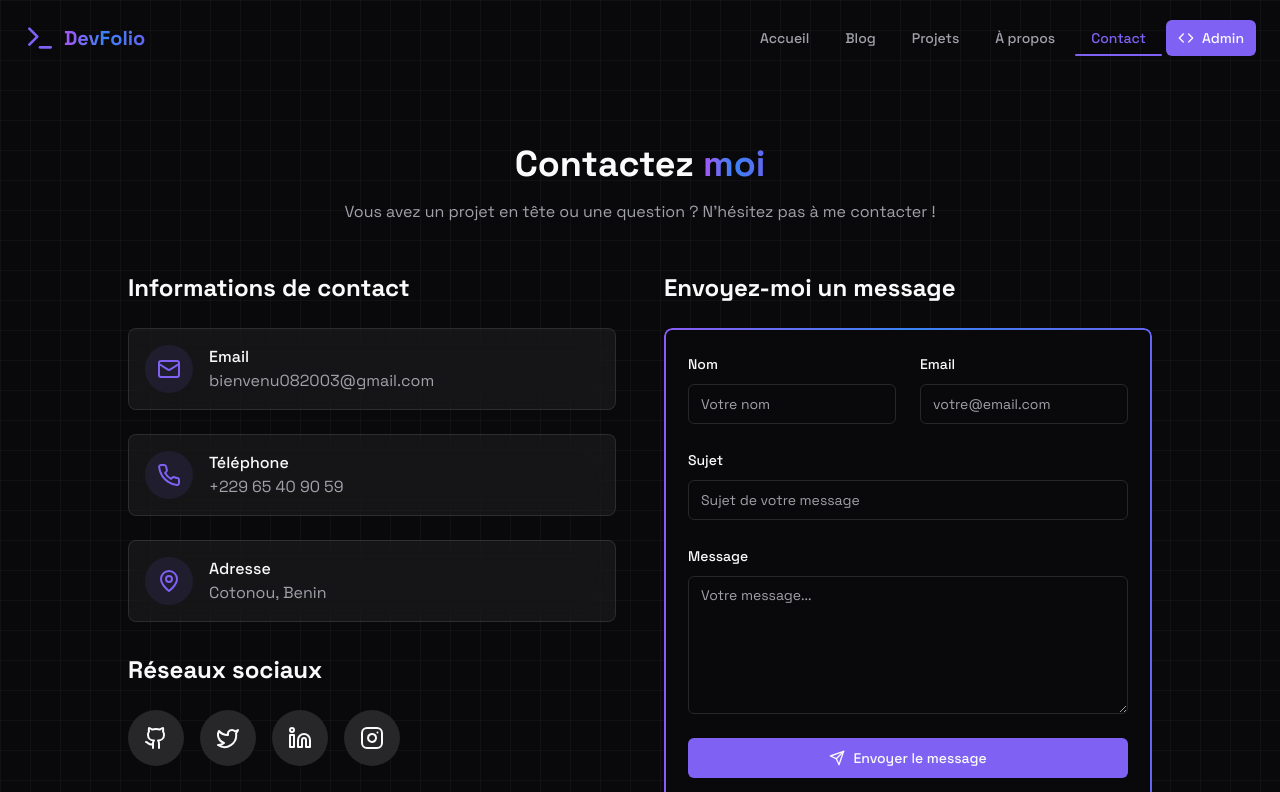
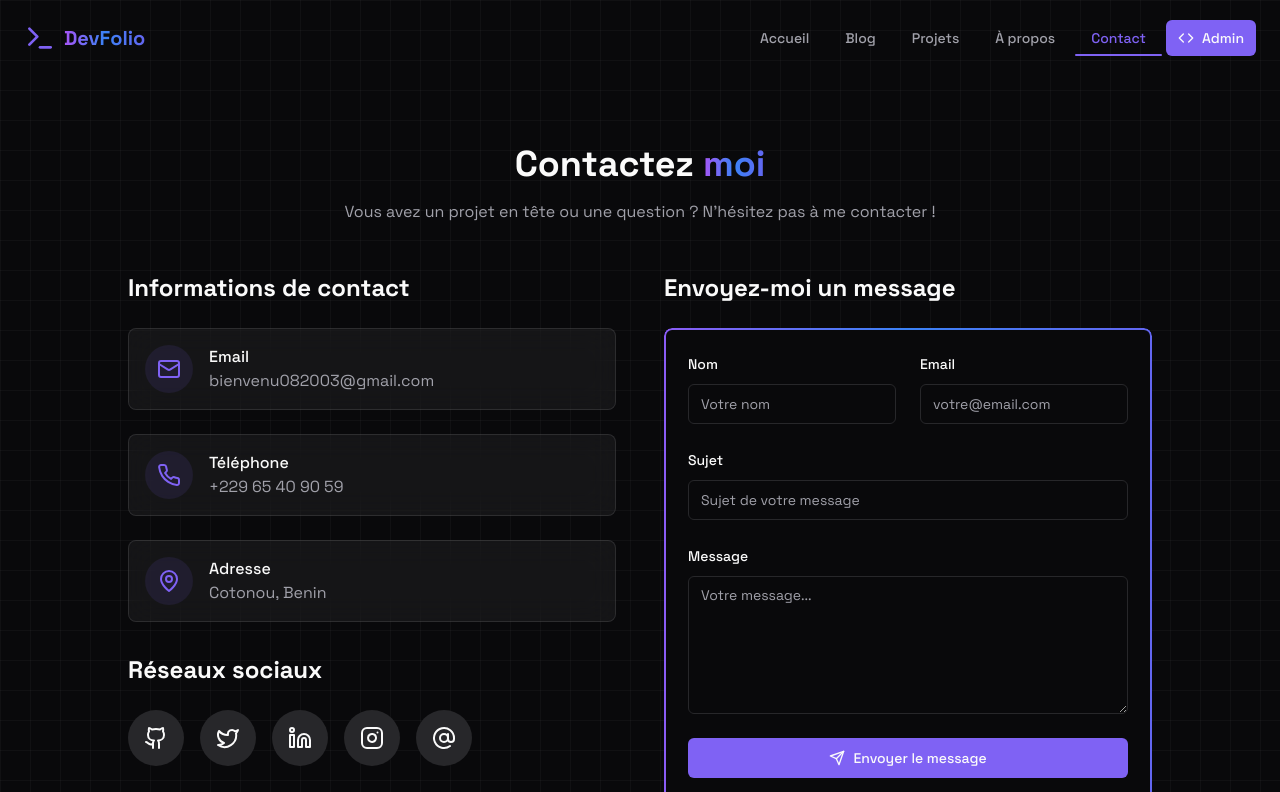
Before and after one commit to idontknowtheusername-paid/bystemsblog, a React (Vite) app: page /contact in a window 1280 px wide. Shown: the top 792 px of the page. Built offline with nearby package versions, Linux system fonts and the light colour scheme; grey boxes are pictures that could not be loaded.

Commit message:
Update ContactPage.jsx

```diff
--- a/src/pages/ContactPage.jsx
+++ b/src/pages/ContactPage.jsx
@@ -1,7 +1,7 @@
 
 import React from 'react';
 import { motion } from 'framer-motion';
-import { Mail, Phone, MapPin, Github, Twitter, Linkedin, Instagram } from 'lucide-react';
+import { Mail, Phone, MapPin, Github, Twitter, Linkedin, Instagram, AtSign } from 'lucide-react';
 import ContactForm from '@/components/ContactForm';
 
 const ContactPage = () => {
@@ -16,6 +16,7 @@ const ContactPage = () => {
     { icon: <Twitter className="h-6 w-6" />, label: "Twitter", href: "https://twitter.com/bienvenutongui" },
     { icon: <Linkedin className="h-6 w-6" />, label: "LinkedIn", href: "https://linkedin.com/in/bienvenutongui" },
     { icon: <Instagram className="h-6 w-6" />, label: "Instagram", href: "https://www.instagram.com/bv_4real" },
+    { icon: <AtSign className="h-6 w-6" />, label: "Threads", href: "https://threads.net/votre-username" },
 
   ];
 
```
